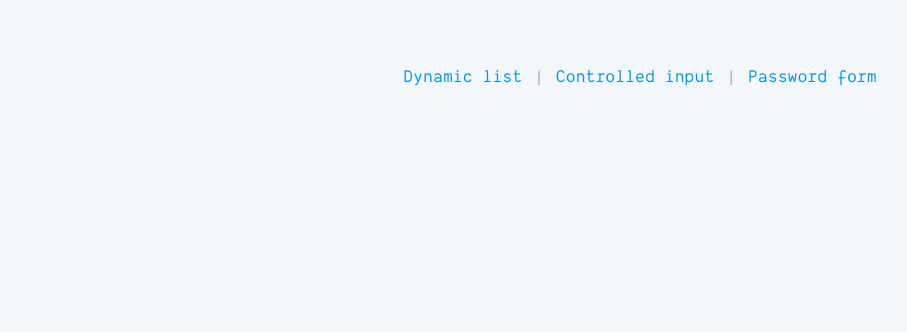
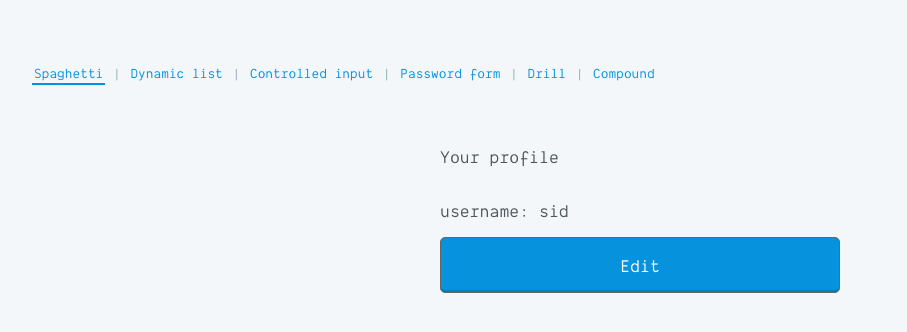
Before and after one commit to siddharthkp/refactoring, a React (Create React App) app: page /spaghetti in a window 1280 px wide. Shown: the top 332 px of the page, without its empty margins (0-907 px from the left). Built offline with nearby package versions, Linux system fonts and the light colour scheme.

Commit message:
add spaghetti example

```diff
--- a/src/App.css
+++ b/src/App.css
@@ -12,7 +12,9 @@ button {
 }
 nav {
   margin-bottom: 64px;
+  font-size: 14px;
   color: #9ab6c3;
+  text-align: left;
 }
 ul {
   background: #fff;
@@ -102,5 +104,5 @@ aside div {
 }
 main {
   width: 60%;
-  float: right;
+  float: left;
 }
--- a/src/App.js
+++ b/src/App.js
@@ -1,6 +1,7 @@
 import React from 'react'
 import { Router, Link } from '@reach/router'
 import './App.css'
+import Spaghetti from './spaghetti'
 import List from './list'
 import Form from './form'
 import Controlled from './controlled'
@@ -14,12 +15,16 @@ const Home = () => (
 const App = () => (
   <React.Fragment>
     <nav>
+      <Link to="/spaghetti">Spaghetti</Link> |{' '}
       <Link to="/list">Dynamic list</Link> |{' '}
       <Link to="/controlled">Controlled input</Link> |{' '}
-      <Link to="/form">Password form</Link>
+      <Link to="/form">Password form</Link> |{' '}
+      <Link to="/drill">Drill</Link> |{' '}
+      <Link to="/context">Compound</Link>
     </nav>
     <Router>
       <Home path="/" />
+      <Spaghetti path="/spaghetti" />
       <List path="/list" />
       <Controlled path="/controlled" />
       <Form path="/form" />
--- /dev/null
+++ b/src/spaghetti.js
@@ -0,0 +1,47 @@
+import React from 'react'
+
+const Form = props => {
+  return (
+    <form>
+      <label>Your profile</label>
+
+      {props.mode === 'edit' ? (
+        <React.Fragment>
+          <input
+            type="text"
+            autoFocus
+            placeholder="Enter new username"
+            defaultValue="sid"
+          />
+          <button onClick={props.save}>Save</button>
+        </React.Fragment>
+      ) : (
+        <React.Fragment>
+          <div>username: sid</div>
+          <button onClick={props.edit}>Edit</button>
+        </React.Fragment>
+      )}
+    </form>
+  )
+}
+
+class Spaghetti extends React.Component {
+  state = { mode: 'view' }
+  toggle = event => {
+    event.preventDefault()
+    if (this.state.mode === 'view')
+      this.setState({ mode: 'edit' })
+    else this.setState({ mode: 'view' })
+  }
+  render() {
+    return (
+      <Form
+        mode={this.state.mode}
+        edit={this.toggle}
+        save={this.toggle}
+      />
+    )
+  }
+}
+
+export default Spaghetti
```
